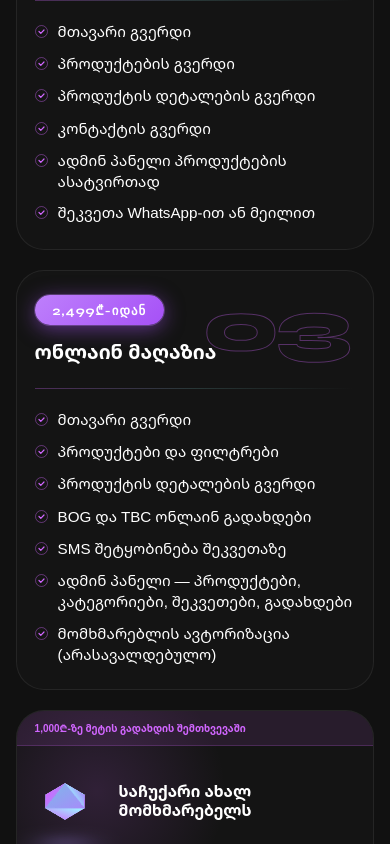
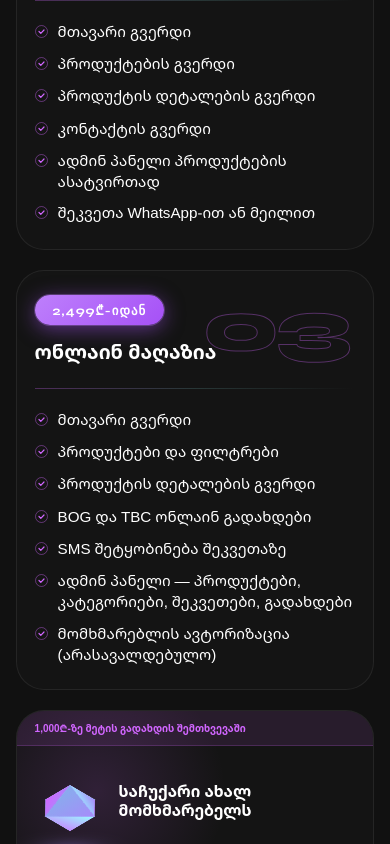
Before and after one commit to lizzaaabb/lamz-site, a Next.js app: page / in a window 390 px wide. Shown: the part 1534-2378 px from the top of the page. Built offline with nearby package versions, Linux system fonts and the light colour scheme; a web font is replaced by a local one.

Commit message:
lets see

```diff
--- a/src/styles/Triangle.css
+++ b/src/styles/Triangle.css
@@ -118,4 +118,8 @@
     width: 50px !important;
     height: 50px !important;
   }
+  .pyramid-loader .wrapper {
+  width: 100% !important;
+  height: 100% !important;
 }
+}
```
